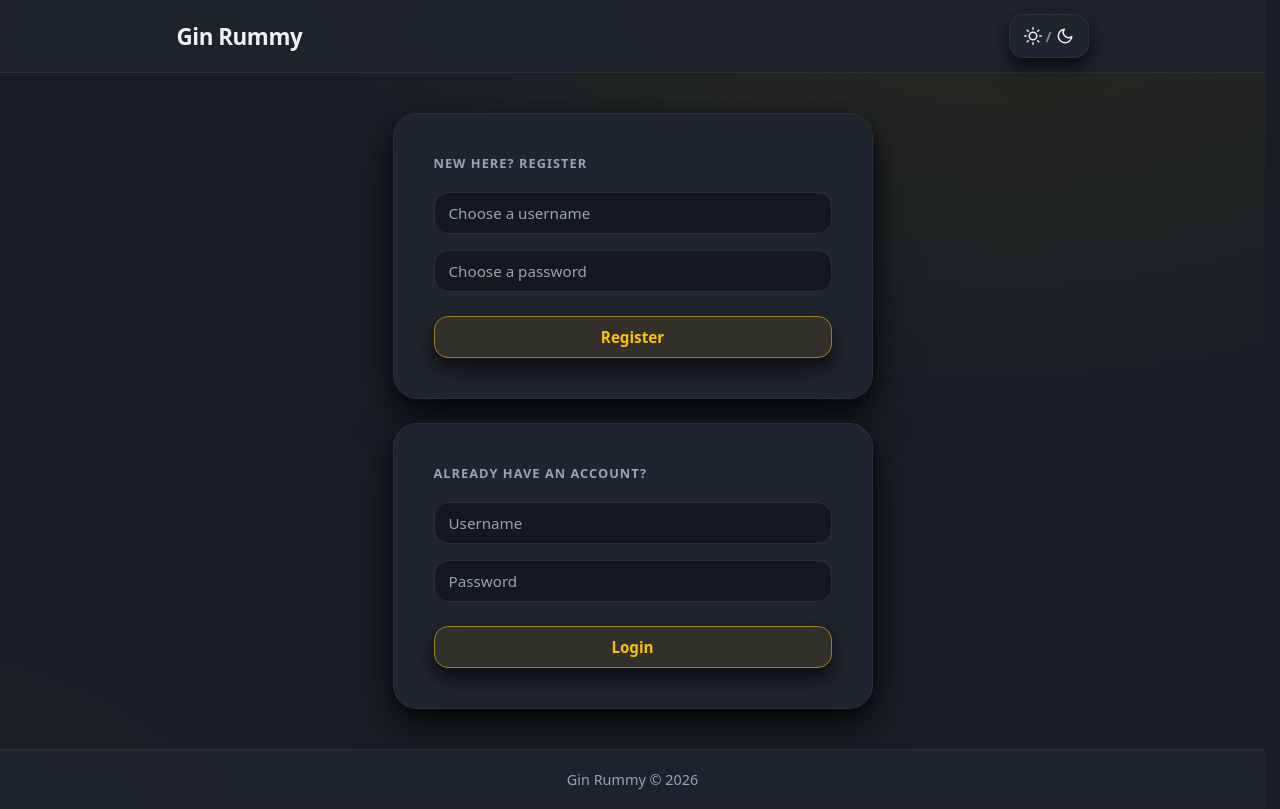
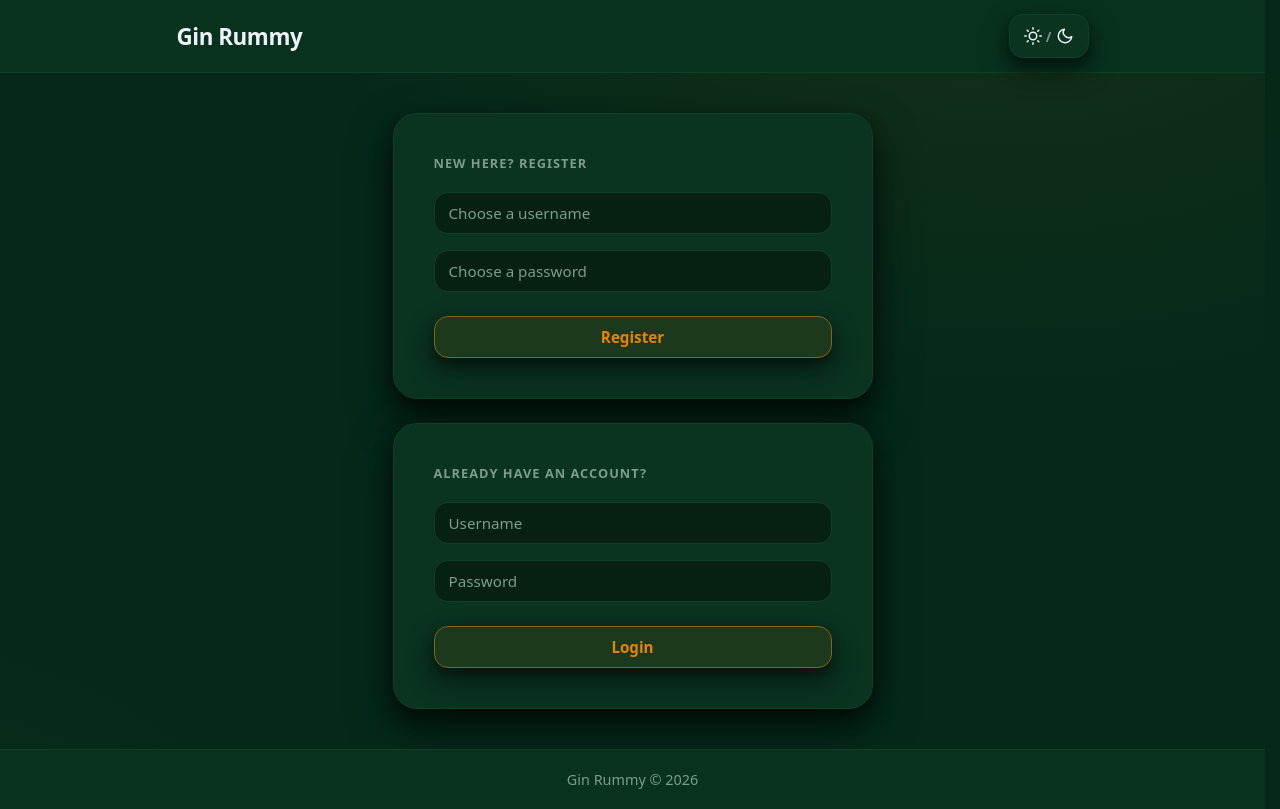
Before and after one commit to JacobHoukes/gin-rummy, a FastAPI app: page /login in a window 1280 px wide. Run offline with FastAPI, Linux system fonts and the light colour scheme.

Commit message:
Update color scheme: orange accent, dark green base

```diff
--- a/static/style.css
+++ b/static/style.css
@@ -2,14 +2,14 @@
    1. THEME TOKENS
    ============================================================ */
 :root {
-    --accent:     #ffc000;
+    --accent:     #e88300;
     --bg:         #bcc0c4;
     --surface:    #f7f8fa;
     --surface-2:  #eceff3;
     --text:       #0e1116;
     --muted:      #4c5461;
     --border:     #d6dae2;
-    --ring:       rgba(255, 192, 0, 0.35);
+    --ring:       rgba(232, 131, 0, 0.35);
     --radius-lg:  24px;
     --radius-md:  14px;
     --shadow-1:   0 10px 25px rgba(0,0,0,0.08), 0 2px 8px rgba(0,0,0,0.05);
@@ -18,13 +18,13 @@
 }
 
 html[data-theme="dark"] {
-    --bg:        #191e24;
-    --surface:   #1f252e;
-    --surface-2: #141920;
+    --bg:        #042919;
+    --surface:   #0a3320;
+    --surface-2: #062011;
     --text:      #eef2f7;
-    --muted:     #98a3b3;
-    --border:    #2a303a;
-    --ring:      rgba(255, 192, 0, 0.45);
+    --muted:     #7a9e8a;
+    --border:    #0f4028;
+    --ring:      rgba(232, 131, 0, 0.45);
     --shadow-1:  0 12px 28px rgba(0,0,0,0.45), 0 6px 12px rgba(0,0,0,0.35);
     --shadow-2:  0 20px 44px rgba(0,0,0,0.55), 0 8px 18px rgba(0,0,0,0.45);
 }
@@ -47,8 +47,8 @@
 body {
     font-family: ui-sans-serif, system-ui, -apple-system, Segoe UI, Roboto, sans-serif;
     background:
-        radial-gradient(1200px 800px at 80% -10%, rgba(255,192,0,0.08), transparent 60%),
-        radial-gradient(900px 700px at -10% 120%, rgba(255,192,0,0.05), transparent 50%),
+        radial-gradient(1200px 800px at 80% -10%, rgba(232,131,0,0.08), transparent 60%),
+        radial-gradient(900px 700px at -10% 120%, rgba(232,131,0,0.05), transparent 50%),
         var(--bg);
     color: var(--text);
     min-height: 100vh;
@@ -342,9 +342,9 @@
 }
 
 .auth-error--closed {
-    background: color-mix(in srgb, #6366f1 10%, var(--surface));
-    border-color: color-mix(in srgb, #6366f1 40%, var(--border));
-    color: #818cf8;
+    background: color-mix(in srgb, #850312 10%, var(--surface));
+    border-color: color-mix(in srgb, #850312 40%, var(--border));
+    color: #850312;
 }
 
 
```
